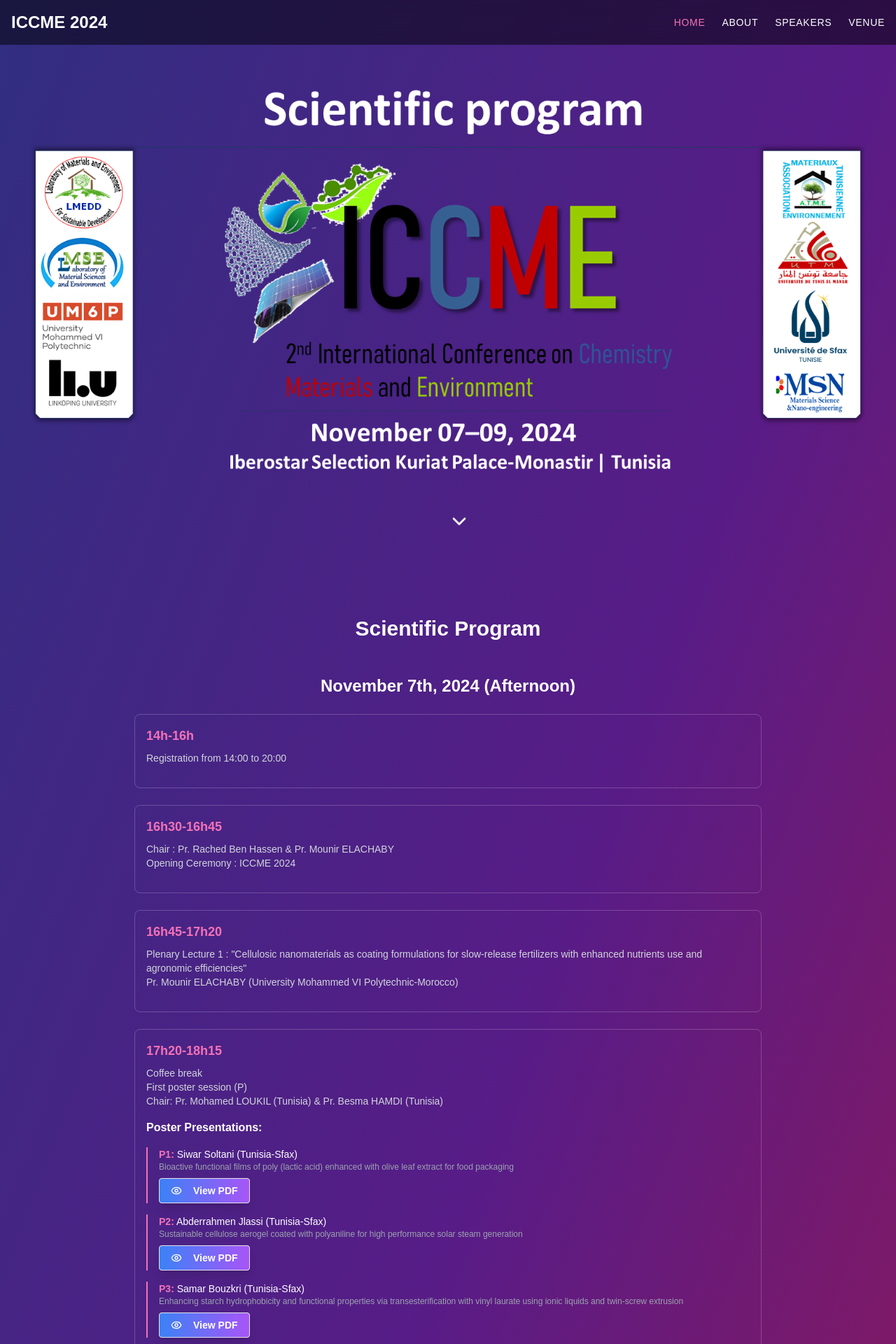
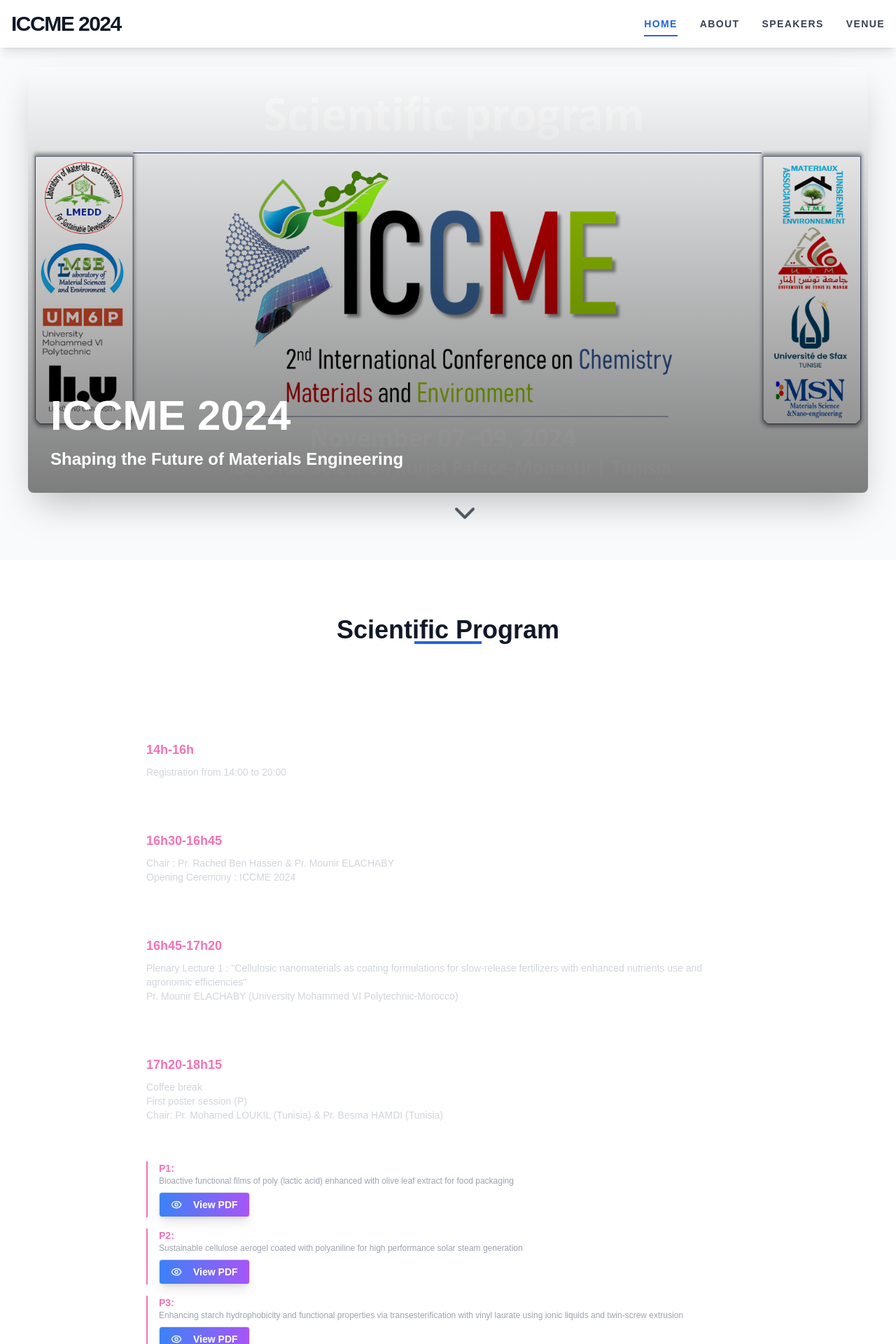
Before and after one commit to montatriki/ICCME2024, a Next.js app: page / in a window 1280 px wide. Shown: the top 1920 px of the page at 70% size. Built offline with nearby package versions, Linux system fonts and the light colour scheme.

Commit message:
first commit16

```diff
--- a/src/app/page.tsx
+++ b/src/app/page.tsx
@@ -4,7 +4,7 @@
 import { motion, AnimatePresence } from 'framer-motion'
 import { ChevronDown, Calendar, MapPin, Users, Menu, X } from 'lucide-react'
 import { Button } from "@/components/ui/button"
-import Image from 'next/image'; // Importing Image component from Next.js
+import Image from 'next/image'
 import ScientificProgram from '@/components/ScientificProgram'
 
 export default function Component() {
@@ -37,17 +37,21 @@
   ]
 
   return (
-    <div className="min-h-screen bg-gradient-to-br from-indigo-900 via-purple-900 to-pink-800 text-white">
-      <header className="fixed w-full z-50 bg-black bg-opacity-50 backdrop-blur-md">
+    <div className="min-h-screen bg-white text-gray-900">
+      <header className="fixed w-full z-50 bg-white shadow-lg">
         <div className="container mx-auto px-4 py-4 flex justify-between items-center">
-          <h1 className="text-2xl font-bold">ICCME 2024</h1>
+          <h1 className="text-3xl font-extrabold text-gray-900 tracking-tighter">ICCME 2024</h1>
           <nav className="hidden md:block">
-            <ul className="flex space-x-6">
+            <ul className="flex space-x-8">
               {navItems.map((item) => (
                 <li key={item.name}>
                   <a
                     href={item.href}
-                    className={`text-sm uppercase tracking-wider hover:text-pink-400 transition-colors ${activeSection === item.name.toLowerCase() ? 'text-pink-400' : ''}`}
+                    className={`text-sm uppercase tracking-widest font-bold hover:text-blue-600 transition-colors ${
+                      activeSection === item.name.toLowerCase()
+                        ? 'text-blue-600 border-b-2 border-blue-600 pb-2'
+                        : 'text-gray-700'
+                    }`}
                   >
                     {item.name}
                   </a>
@@ -58,10 +62,10 @@
           <Button
             variant="ghost"
             size="icon"
-            className="md:hidden"
+            className="md:hidden text-gray-900"
             onClick={() => setIsMenuOpen(!isMenuOpen)}
           >
-            {isMenuOpen ? <X /> : <Menu />}
+            {isMenuOpen ? <X className="w-6 h-6" /> : <Menu className="w-6 h-6" />}
           </Button>
         </div>
       </header>
@@ -72,10 +76,10 @@
             initial={{ opacity: 0, y: -50 }}
             animate={{ opacity: 1, y: 0 }}
             exit={{ opacity: 0, y: -50 }}
-            className="fixed inset-0 z-40 bg-black bg-opacity-90 flex items-center justify-center"
+            className="fixed inset-0 z-40 bg-white flex items-center justify-center"
           >
             <nav>
-              <ul className="flex flex-col items-center space-y-6">
+              <ul className="flex flex-col items-center space-y-8">
                 {navItems.map((item) => (
                   <motion.li
                     key={item.name}
@@ -86,7 +90,7 @@
                   >
                     <a
                       href={item.href}
-                      className="text-2xl font-bold hover:text-pink-400 transition-colors"
+                      className="text-3xl font-bold text-gray-900 hover:text-blue-600 transition-colors"
                       onClick={() => setIsMenuOpen(false)}
                     >
                       {item.name}
@@ -100,36 +104,51 @@
       </AnimatePresence>
 
       <main>
-        <section id="home" className="min-h-screen flex items-center justify-center relative overflow-hidden">
+        <section id="home" className="min-h-screen flex items-center justify-center relative overflow-hidden bg-gray-50">
           <div className="flex flex-col items-center">
-            <Image src="/nbh.jpg" alt="Palace" width={1200} height={1200} className="mb-4" /> {/* Updated img tag to Image */}
             <motion.div
-              initial={{ opacity: 0, y: 50 }}
-              animate={{ opacity: 1, y: 0 }}
-              transition={{ duration: 0.8, delay: 0.4 }}
-              className="flex flex-col md:flex-row justify-center space-y-4 md:space-y-0 md:space-x-4"
+              initial={{ opacity: 0, scale: 0.9 }}
+              animate={{ opacity: 1, scale: 1 }}
+              transition={{ duration: 0.8 }}
+              className="relative"
             >
-
-
+              <Image
+                src="/nbh.jpg"
+                alt="Palace"
+                width={1200}
+                height={800}
+                className="rounded-lg shadow-2xl"
+              />
+              <div className="absolute inset-0 bg-gradient-to-t from-black to-transparent opacity-50 rounded-lg" />
+              <div className="absolute bottom-0 left-0 right-0 p-8 text-white">
+                <h2 className="text-4xl md:text-6xl font-extrabold mb-4">ICCME 2024</h2>
+                <p className="text-xl md:text-2xl font-semibold">Shaping the Future of Materials Engineering</p>
+              </div>
             </motion.div>
           </div>
 
           <a href="#about" className="absolute bottom-8 left-1/2 transform -translate-x-1/2 animate-bounce">
-            <ChevronDown className="w-8 h-8" />
+            <ChevronDown className="w-12 h-12 text-gray-600" />
           </a>
         </section>
 
-
-        <section id="program" className="py-20">
+        <section id="program" className="py-20 bg-white">
           <div className="container mx-auto px-4">
-            <h3 className="text-3xl font-bold text-center mb-12">Scientific Program</h3>
+            <h3 className="text-4xl font-extrabold text-center mb-16 text-gray-900 relative">
+              Scientific Program
+              <span className="absolute bottom-0 left-1/2 transform -translate-x-1/2 w-24 h-1 bg-blue-600" />
+            </h3>
             <ScientificProgram />
           </div>
         </section>
-        <section id="about" className="py-20">
+
+        <section id="about" className="py-20 bg-gray-50">
           <div className="container mx-auto px-4">
-            <h3 className="text-3xl font-bold text-center mb-12">Key Information</h3>
-            <div className="grid grid-cols-1 md:grid-cols-3 gap-8">
+            <h3 className="text-4xl font-extrabold text-center mb-16 text-gray-900 relative">
+              Key Information
+              <span className="absolute bottom-0 left-1/2 transform -translate-x-1/2 w-24 h-1 bg-blue-600" />
+            </h3>
+            <div className="grid grid-cols-1 md:grid-cols-3 gap-12">
               {[
                 { icon: Calendar, title: 'Date', content: 'November 07-09, 2024' },
                 { icon: MapPin, title: 'Venue', content: 'Iberostar Selection Kuriat Palace, Monastir, Tunisia' },
@@ -140,47 +159,66 @@
                   initial={{ opacity: 0, y: 50 }}
                   animate={{ opacity: 1, y: 0 }}
                   transition={{ duration: 0.5, delay: 0.1 * index }}
-                  className="bg-white bg-opacity-10 backdrop-blur-lg rounded-lg p-6 flex items-start space-x-4"
+                  className="bg-white rounded-lg p-8 flex flex-col items-center text-center shadow-xl transform hover:scale-105 transition-transform duration-300"
                 >
-                  <item.icon className="w-8 h-8 text-pink-400 flex-shrink-0" />
-                  <div>
-                    <h4 className="text-xl font-semibold mb-2">{item.title}</h4>
-                    <p className="text-gray-300">{item.content}</p>
+                  <div className="bg-blue-600 text-white p-4 rounded-full mb-6">
+                    <item.icon className="w-8 h-8" />
                   </div>
+                  <h4 className="text-2xl font-bold mb-4 text-gray-900">{item.title}</h4>
+                  <p className="text-gray-600">{item.content}</p>
                 </motion.div>
               ))}
             </div>
           </div>
         </section>
 
-
-
-        <section id="venue" className="py-20">
+        <section id="venue" className="py-20 bg-white">
           <div className="container mx-auto px-4">
-            <h3 className="text-3xl font-bold text-center mb-12">Conference Venue</h3>
-            <div className="grid grid-cols-1 md:grid-cols-2 gap-8">
+            <h3 className="text-4xl font-extrabold text-center mb-16 text-gray-900 relative">
+              Conference Venue
+              <span className="absolute bottom-0 left-1/2 transform -translate-x-1/2 w-24 h-1 bg-blue-600" />
+            </h3>
+            <div className="grid grid-cols-1 md:grid-cols-2 gap-12">
               <motion.div
                 initial={{ opacity: 0, x: -50 }}
                 animate={{ opacity: 1, x: 0 }}
                 transition={{ duration: 0.5 }}
-                className="rounded-lg overflow-hidden shadow-lg"
+                className="rounded-lg overflow-hidden shadow-2xl group"
               >
-                <Image src="/a.png" alt="Iberostar Selection Kuriat Palace" width={600} height={400} className="w-full h-64 object-cover" />
-                <div className="p-6 bg-white bg-opacity-10 backdrop-blur-lg">
-                  <h4 className="text-xl font-semibold mb-2">Iberostar Selection Kuriat Palace</h4>
-                  <p className="text-gray-300">Experience luxury and comfort at our state-of-the-art conference venue.</p>
+                <div className="relative">
+                  <Image
+                    src="/a.png"
+                    alt="Iberostar Selection Kuriat Palace"
+                    width={600}
+                    height={400}
+                    className="w-full h-64 object-cover transform group-hover:scale-110 transition-transform duration-300"
+                  />
+                  <div className="absolute inset-0 bg-gradient-to-t from-black to-transparent opacity-50" />
+                  <div className="absolute bottom-0 left-0 right-0 p-6">
+                    <h4 className="text-2xl font-bold mb-2 text-white">Iberostar Selection Kuriat Palace</h4>
+                    <p className="text-gray-200">Experience luxury and comfort at our state-of-the-art conference venue.</p>
+                  </div>
                 </div>
               </motion.div>
               <motion.div
                 initial={{ opacity: 0, x: 50 }}
                 animate={{ opacity: 1, x: 0 }}
                 transition={{ duration: 0.5, delay: 0.2 }}
-                className="rounded-lg overflow-hidden shadow-lg"
+                className="rounded-lg overflow-hidden shadow-2xl group"
               >
-                <Image src="/s.png" alt="Monastir, Tunisia" width={600} height={400} className="w-full h-64 object-cover" />
-                <div className="p-6 bg-white bg-opacity-10 backdrop-blur-lg">
-                  <h4 className="text-xl font-semibold mb-2">Monastir, Tunisia</h4>
-                  <p className="text-gray-300">Explore the rich history and beautiful landscapes of Monastir during your stay.</p>
+                <div className="relative">
+                  <Image
+                    src="/s.png"
+                    alt="Monastir, Tunisia"
+                    width={600}
+                    height={400}
+                    className="w-full h-64 object-cover transform group-hover:scale-110 transition-transform duration-300"
+                  />
+                  <div className="absolute inset-0 bg-gradient-to-t from-black to-transparent opacity-50" />
+                  <div className="absolute bottom-0 left-0 right-0 p-6">
+                    <h4 className="text-2xl font-bold mb-2 text-white">Monastir, Tunisia</h4>
+                    <p className="text-gray-200">Explore the rich history and beautiful landscapes of Monastir during your stay.</p>
+                  </div>
                 </div>
               </motion.div>
             </div>
@@ -188,9 +226,14 @@
         </section>
       </main>
 
-      <footer className="bg-black bg-opacity-50 py-8">
+      <footer className="bg-gray-900 py-12 text-white">
         <div className="container mx-auto px-4 text-center">
-          <p>&copy; 2024 ICCME. All rights reserved.</p>
+          <p className="text-lg font-semibold mb-4">&copy; 2024 ICCME. All rights reserved.</p>
+          <div className="flex justify-center space-x-6">
+            <a href="#" className="hover:text-blue-400 transition-colors">Privacy Policy</a>
+            <a href="#" className="hover:text-blue-400 transition-colors">Terms of Service</a>
+            <a href="#" className="hover:text-blue-400 transition-colors">Contact Us</a>
+          </div>
         </div>
       </footer>
     </div>
```
